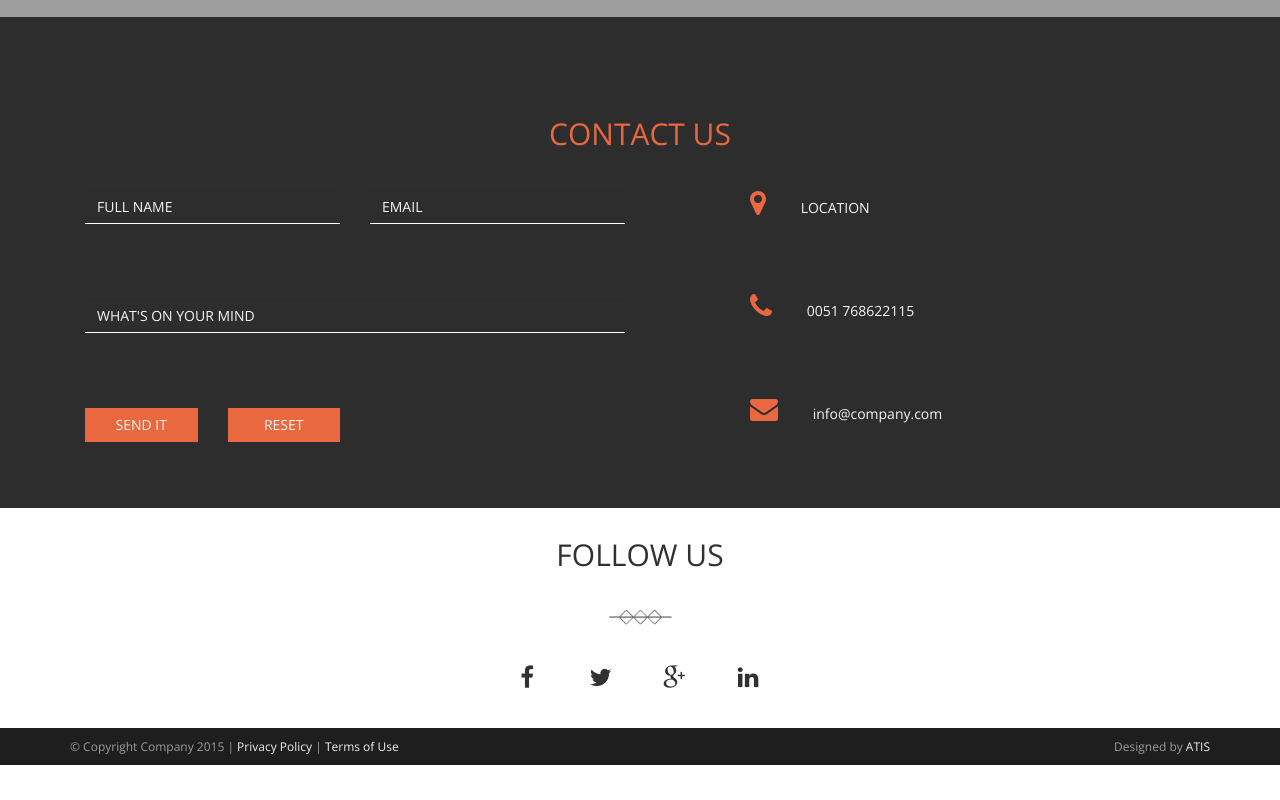
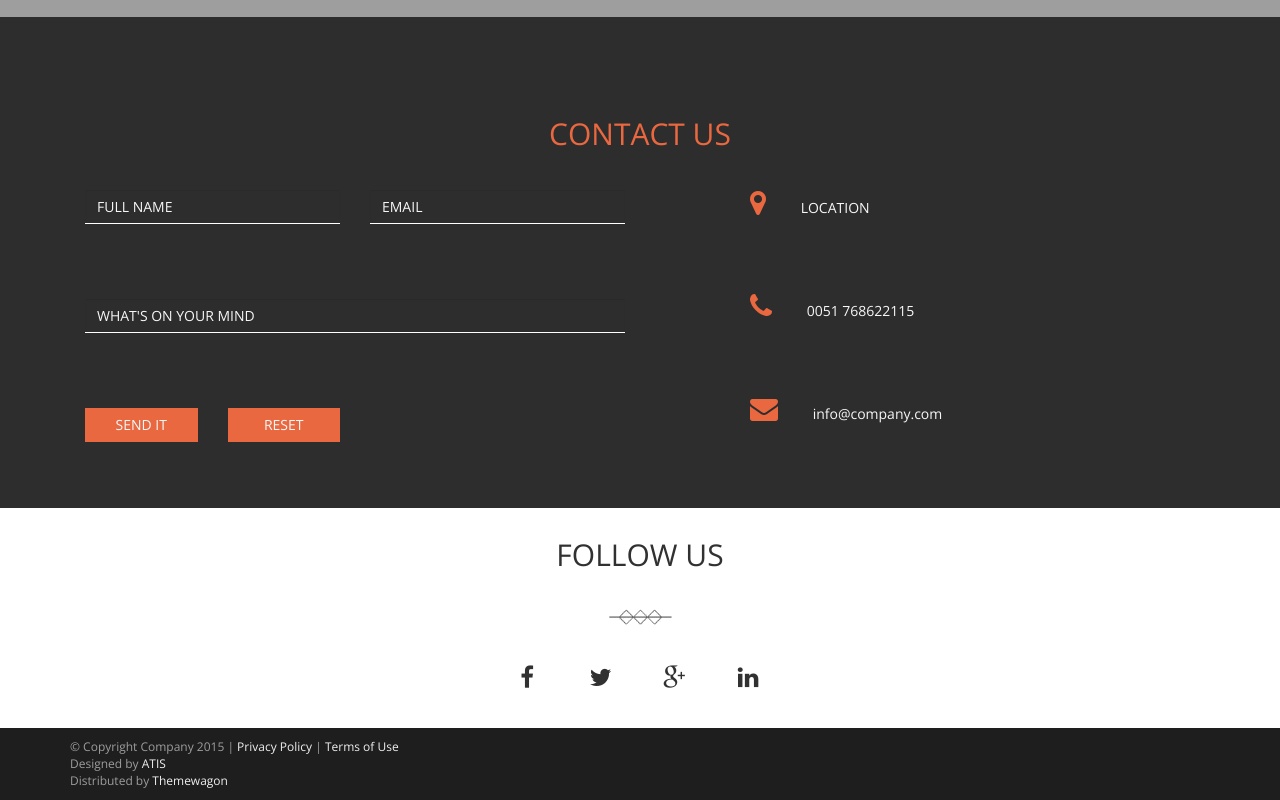
Before and after one commit to CodeHunterDev/patros, a plain HTML site: page index.html in a window 1280 px wide. Shown: the part 4063-4863 px from the top of the page. Before the commit the page ends 4828 px from the top, so only its background shows below. Drawn offline with nearby package versions, Linux system fonts and the light colour scheme; some packages are replaced by stand-ins of ours; grey boxes are pictures that could not be loaded.

Commit message:
update index file

```diff
--- a/index.html
+++ b/index.html
@@ -472,15 +472,25 @@
 		</section>
 
 		<footer id="footer">
-			<div class="container">
+			<div class="container ">
 				<div class="row myfooter">
-					<div class="col-sm-6"><div class="pull-left">
+					<div class="col-lg-12">
+						<div class="pull-center">
 					© Copyright Company 2015 | <a href="#">Privacy Policy</a> | <a href="#">Terms of Use</a>
 					</div></div>
-					<div class="col-sm-6">
-						<div class="pull-right">Designed by <a href="http://www.atis.al">ATIS</a></div>
+
+					<div class="col-lg-12">
+						<div class="pull-center">
+							Designed by <a href="http://www.atis.al">ATIS</a></div>
+					</div>
+
+					<div class="col-lg-12">
+						<div class="pull-center">
+							Distributed by <a href="http://themewagon.com">Themewagon</a></div>
 					</div>
 				</div>
+
+
 			</div>
 		</footer>
 
```
